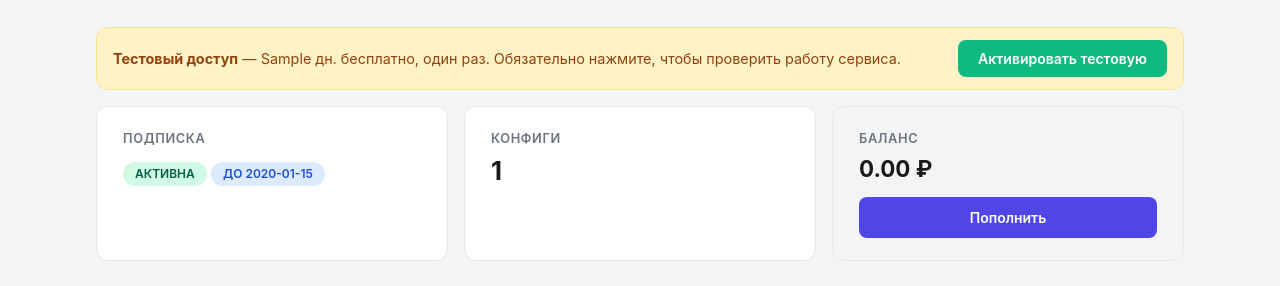
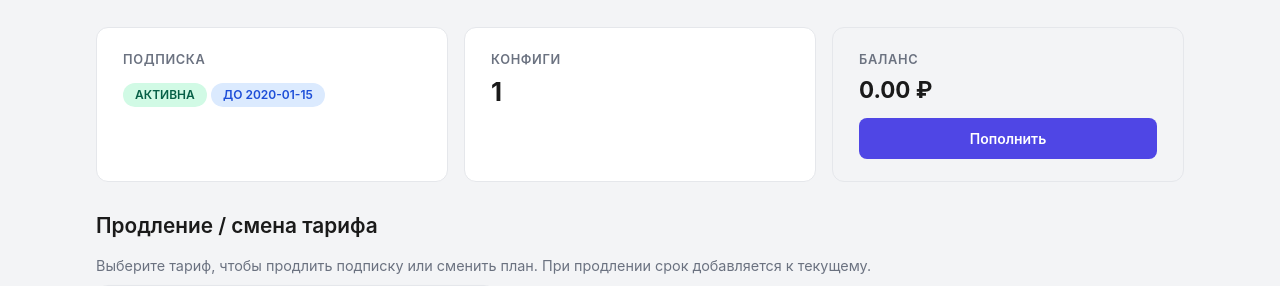
Before and after one commit to xxldrago/vpn-shop, a FastAPI app: template templates/user/dashboard.html in a window 1280 px wide. Shown: the part 150-436 px from the top of the page. Run offline with FastAPI, Linux system fonts and the light colour scheme; the template is opened without the code that fills it: most values are stand-ins (such as "Sample title", 1, 10 or a date in 2020).

Commit message:
Убрать тестовый доступ из кабинета, восстановить меню шапки
- Убрать секцию тестового доступа из dashboard.html (уже использована)
- Восстановить навигацию в шапке: Кабинет, Заказы, Поддержка, Админ

```diff
--- a/templates/user/dashboard.html
+++ b/templates/user/dashboard.html
@@ -2,15 +2,6 @@
 {% block content %}
 <div class="page-title">Личный кабинет</div>
 <div class="page-sub">Добро пожаловать, {{ user.username }}!</div>
-
-{% if not used_trial %}
-<div class="alert alert-warning mt-2" style="display:flex; align-items:center; justify-content:space-between; flex-wrap:wrap; gap:12px;">
-  <div><strong>Тестовый доступ</strong> — {{ trial_days }} дн. бесплатно, один раз. Обязательно нажмите, чтобы проверить работу сервиса.</div>
-  <form method="post" action="/payment/trial">
-    <button class="btn btn-success" type="submit">Активировать тестовую</button>
-  </form>
-</div>
-{% endif %}
 
 <div class="dash-cards mt-2">
   <div class="dash-card">
```
